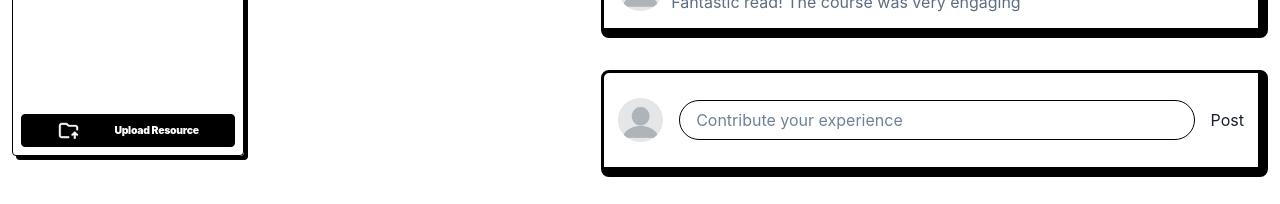
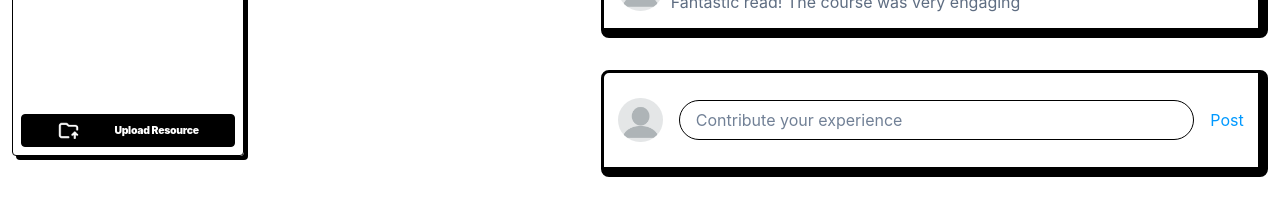
Before and after one commit to makeitMVPadmin/P4_Member_Achievement, a React (Create React App) app: page /resource in a window 1280 px wide. Shown: the part 736-940 px from the top of the page. Built offline with nearby package versions, Linux system fonts and the light colour scheme; some icons are missing.

Commit message:
comment input hovers

```diff
--- a/src/components/CommentModal/CommentModal.scss
+++ b/src/components/CommentModal/CommentModal.scss
@@ -7,10 +7,10 @@
 .modal {
     position: relative;
     z-index: 1;
-    position: fixed;
+    position: sticky;
     bottom: 0;
     right: 11px;
-    width: 51%;
+    width: 100%;
     height: 152px;
     padding: 14px;
     flex-direction: column;
--- a/src/components/Comments/Comments.jsx
+++ b/src/components/Comments/Comments.jsx
@@ -1,5 +1,4 @@
 import { useState, useEffect } from "react";
-import { Link } from "react-router-dom";
 import { Input } from "@chakra-ui/react";
 import "./Comments.scss";
 import blankProfile from "../../assets/icons/BlankProfile.png";
@@ -88,10 +87,9 @@ export const Comments = ({ selectedResource }) => {
             borderRadius: "50px",
           }}
         />
-        <button type="submit" aria-label="submit comment">Post</button>
+        <button type="submit" aria-label="submit comment" style={{color:'#0099ff'}}>Post</button>
+        {showModal && <CommentModal closeModal={closeModal} />}
       </form>
-
-      {showModal && <CommentModal closeModal={closeModal} />}
     </div>
   );
 };
--- a/src/components/Comments/Comments.scss
+++ b/src/components/Comments/Comments.scss
@@ -12,6 +12,8 @@
 }
 
 .comments {
+    contain: strict;
+    width: 100%;
     position: relative;
     overflow: auto;
     height: 30rem;
@@ -86,6 +88,8 @@
 }
 
 .newComment {
+    position: sticky;
+    bottom: 0;
     display: flex;
     height: 107px;
     padding: 14px;
```
